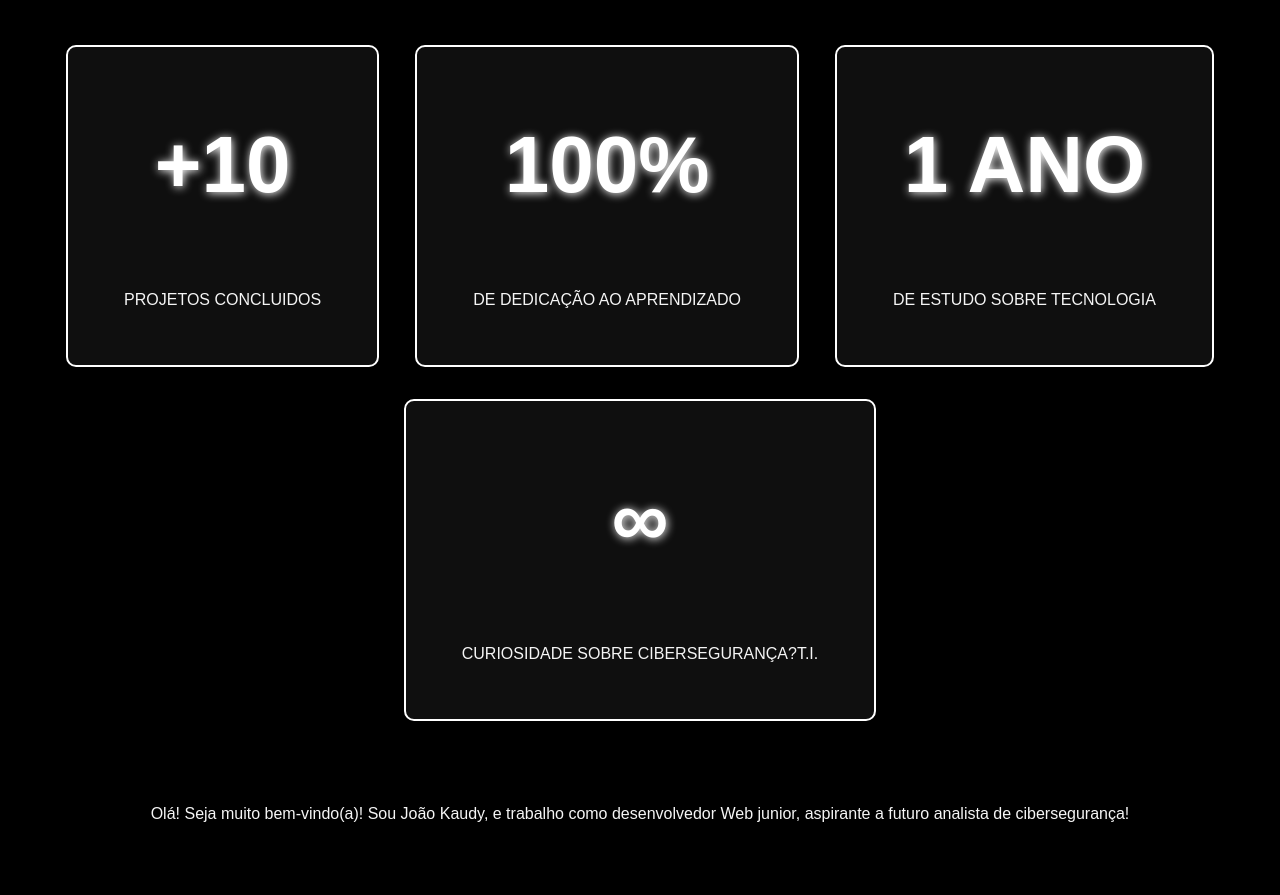
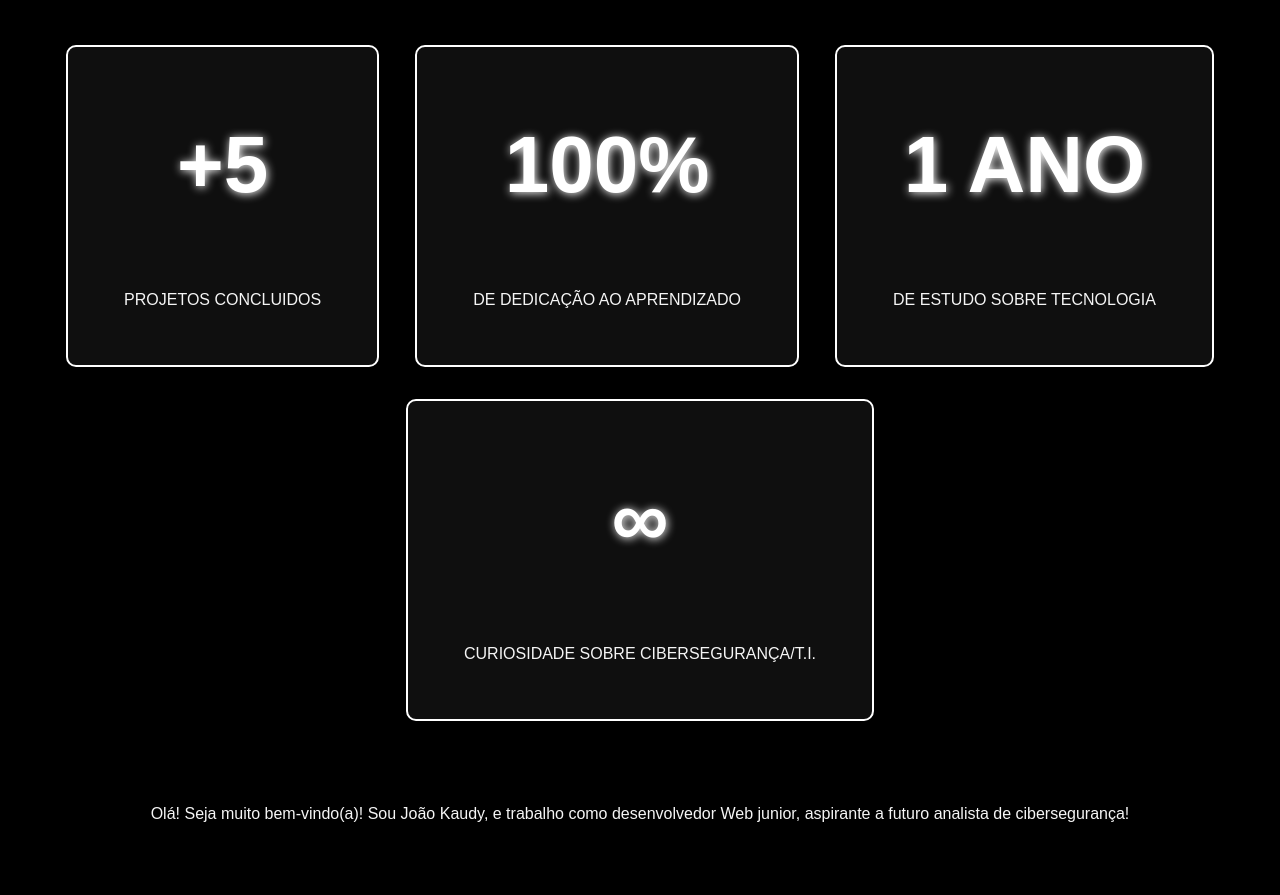
Before and after one commit to JoaoVitorKaudy/PORTFOLIO, a plain HTML site: page index.html in a window 1280 px wide. Shown: the part 787-1682 px from the top of the page. Drawn offline with Linux system fonts and the light colour scheme; a web font is replaced by a local one.

Commit message:
Update index.html

```diff
--- a/index.html
+++ b/index.html
@@ -41,7 +41,7 @@
         <div class="estatisticas">
 
             <div class="estatistica-card">
-                <h2>+10</h2>
+                <h2>+5</h2>
                 <p>PROJETOS CONCLUIDOS</p>
             </div>
 
@@ -57,7 +57,7 @@
 
             <div class="estatistica-card">
                 <h2>∞</h2>
-                <p>CURIOSIDADE SOBRE CIBERSEGURANÇA?T.I.</p>
+                <p>CURIOSIDADE SOBRE CIBERSEGURANÇA/T.I.</p>
             </div>
 
         </div>
```
